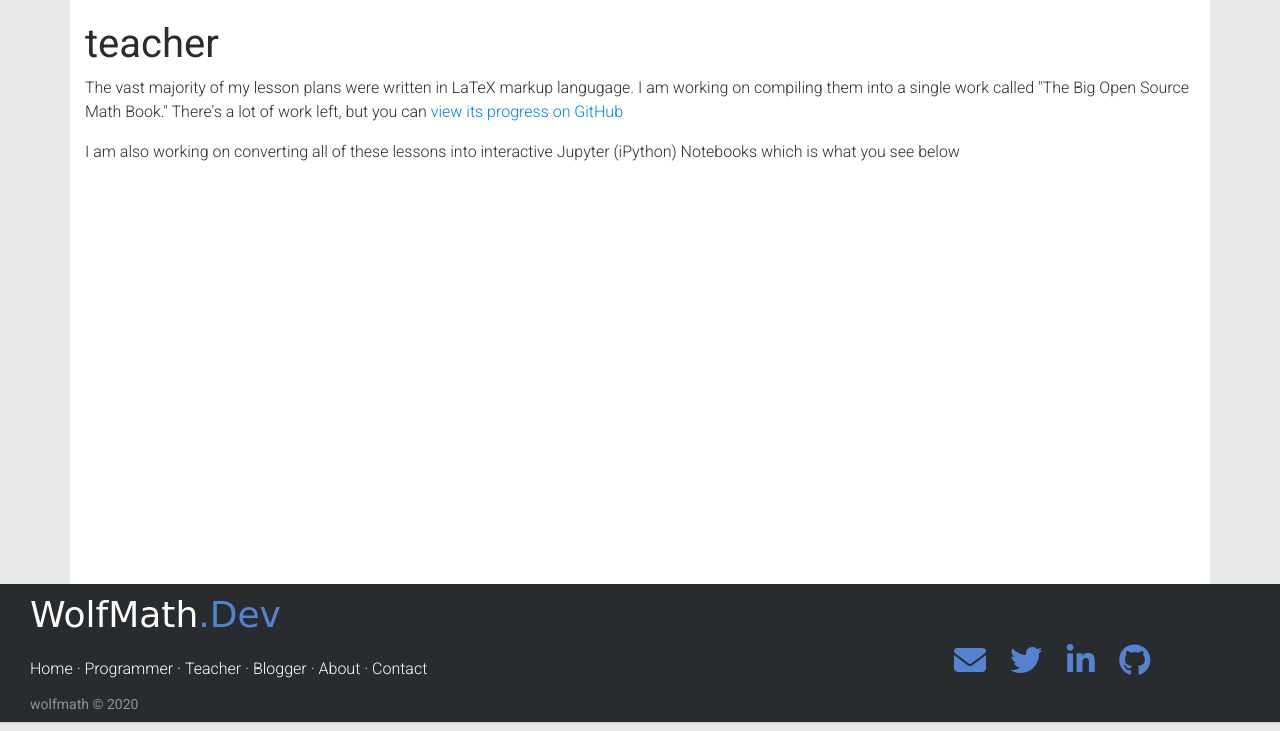
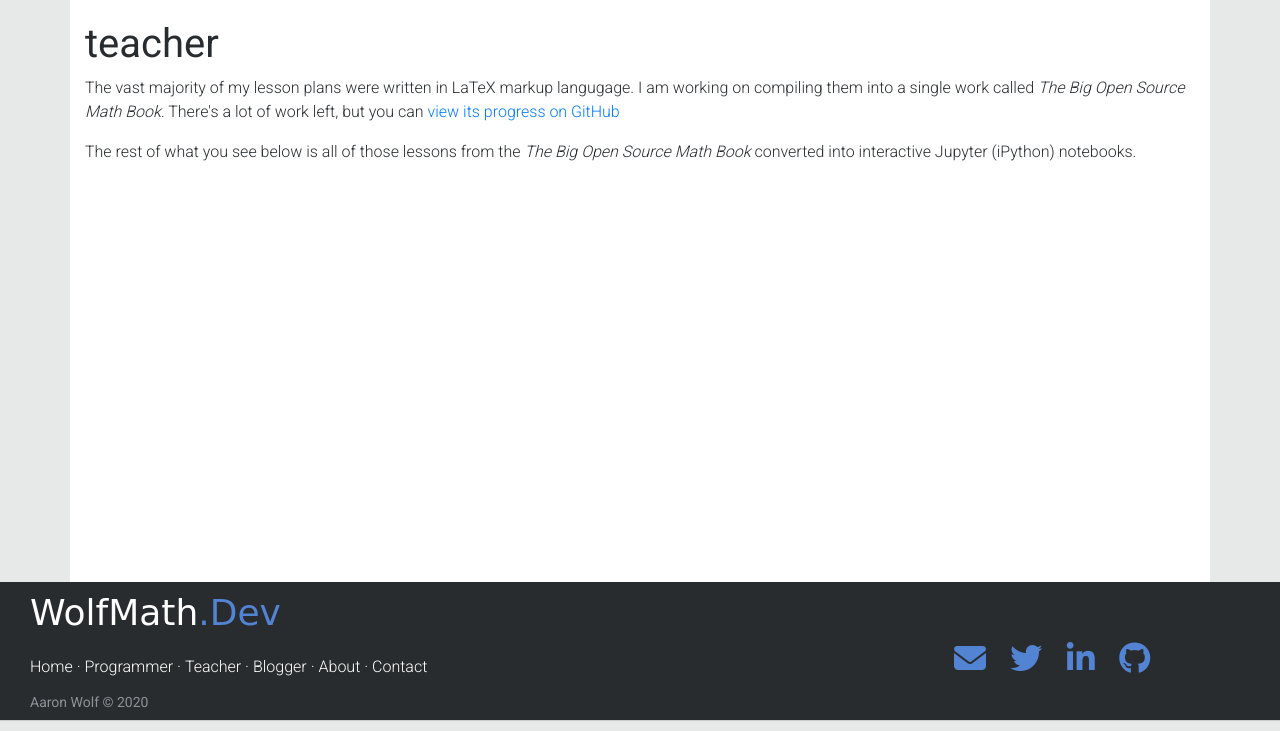
Before and after one commit to wolfpackdevs/wolfmathdev, a Django app: page /teach/ in a window 1280 px wide. Shown: the part 69-800 px from the top of the page. Run offline with Django 3.2, Linux system fonts and the light colour scheme; data that the repository does not hold is empty; some libraries are stand-ins or nearby versions.

Commit message:
cleanup and small edits to style

```diff
--- a/blog/models.py
+++ b/blog/models.py
@@ -9,7 +9,7 @@ STATUS = (
 
 class Post(models.Model):
     title = models.CharField(max_length=200, unique=True)
-    slug = models.SlugField(max_length=200, unique=True, default=title)
+    slug = models.SlugField(max_length=200, unique=True)
     updated_on = models.DateTimeField(auto_now= True)
     content = models.TextField()
     created_on = models.DateTimeField(auto_now_add=True)
--- a/projects/models.py
+++ b/projects/models.py
@@ -8,3 +8,6 @@ class Project(models.Model):
   image = models.FilePathField(path='/img/')
   project_url = models.URLField(default="#")
   github_url = models.URLField(default="#")
+
+  def __str__(self):
+    return self.title
--- a/static/css/main.css
+++ b/static/css/main.css
@@ -34,7 +34,7 @@ body {
 }
 
 .fill {
-  min-height: calc(100% - 216px);;
+  min-height: calc(100% - 218px);;
   background-color: #ffffff;
 }
 
--- a/teach/models.py
+++ b/teach/models.py
@@ -9,3 +9,6 @@ class MathNotebook(models.Model):
 
     class Meta:
         ordering = ['-created_on']
+
+    def __str__(self):
+        return self.title
--- a/teach/templates/teach/index.html
+++ b/teach/templates/teach/index.html
@@ -5,21 +5,23 @@
   <h1>teacher</h1>
 
   <p>The vast majority of my lesson plans were written in LaTeX markup langugage. I am working on compiling them into
-  a single work called "The Big Open Source Math Book." There's a lot of work left, but you can
+  a single work called <em>The Big Open Source Math Book.</em> There's a lot of work left, but you can
   <a href="https://github.com/wolf-math/Big-Open-Source-Math-Book">view its progress on GitHub</a></p>
 
-  <p>I am also working on converting all of these lessons into interactive Jupyter (iPython) Notebooks which is what you see below</p>
+  <p>The rest of what you see below is all of those lessons from the <em>The Big Open Source Math Book</em> converted into interactive
+  Jupyter (iPython) notebooks.</p>
 
+  <div style="position:relative; top:20px">
     {% for notebook in notebooks %}
       <a href="{{ notebook.notebook_url }}">
         <div class="card mb-3">
           <div class="card-body">
             <h5 class="card-title"> {{ notebook.title }} </h5>
-          <p class="card-text"> {{ notebhook.description }} </p>
+            <p class="card-text"> {{ notebook.description }} </p>
             <p class="card-text"><small class="text-muted">updated {{ notebook.created_on }}</small></p>
           </div>
         </div>
       </a>
-
     {% endfor %}
+  </div>
 {% endblock %}
--- a/teach/views.py
+++ b/teach/views.py
@@ -3,5 +3,5 @@ from teach.models import MathNotebook
 
 # Create your views here.
 def teach_list(request):
-  notebooks = MathNotebook.objects.all()
+  notebooks = MathNotebook.objects.order_by('title')
   return render(request, 'teach/index.html', {'notebooks': notebooks})
--- a/templates/base.html
+++ b/templates/base.html
@@ -50,9 +50,9 @@
           <a href="{% url 'teach' %}">Teacher</a> ·
           <a href="{% url 'blog' %}">Blogger</a> ·
           <a href="#">About</a> ·
-          <a href="contact@wolfmath.dev">Contact</a>
+          <a href="#">Contact</a>
         </p>
-        <p class="footer-company-name">wolfmath &copy; 2020</p>
+        <p class="footer-company-name">Aaron Wolf &copy; 2020</p>
       </div>
 
       <div class="footer-center">
--- a/templates/home.html
+++ b/templates/home.html
@@ -13,7 +13,7 @@
           <img class="card-img-top" src="{% static '/img/beer.jpg' %}" alt="Programmer" height="66%">
           <div class="card-body">
             <h5 class="card-title">Developer</h5>
-            <p class="card-text">Professional portfolio of projects I've worked on.</p>
+            <p class="card-text">Projects.</p>
           </div>
         </div>
       </a>
@@ -24,7 +24,7 @@
           <img class="card-img-top" src="{% static '/img/teach.jpg' %}" alt="Teacher" height="66%">
           <div class="card-body">
             <h5 class="card-title">Teacher</h5>
-            <p class="card-text">Math teaching resources; LaTeX and iPython Notebooks.</p>
+            <p class="card-text">Jupyter Notebooks.</p>
           </div>
         </div>
       </a>
@@ -35,7 +35,7 @@
           <img class="card-img-top" src="{% static '/img/blogger.jpg' %}" alt="Blogger" height="66%">
           <div class="card-body">
             <h5 class="card-title">Blogger</h5>
-            <p class="card-text">My blog posts. Some are technical, some are opinion.</p>
+            <p class="card-text">Blog.</p>
           </div>
         </div>
       </a>
```
Also changed, not shown: static/img/portrait.jpg (added), 8 other files. Lines whose indentation alone changed are shown as unchanged.
